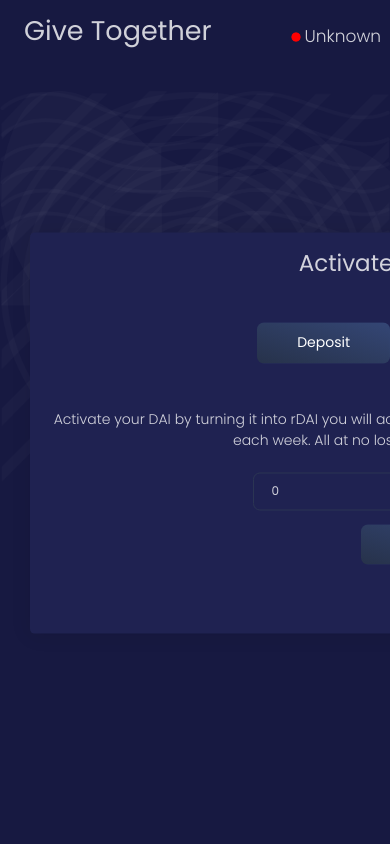
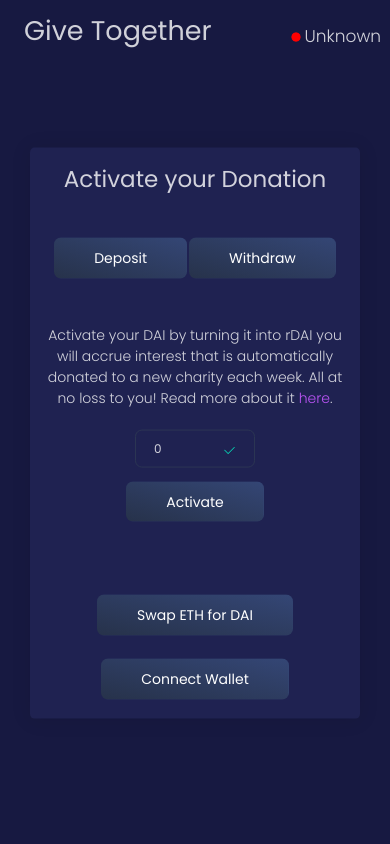
Before and after one commit to Give-Together/give-together, a React (Create React App) app in the folder client/: page /deposit in a window 390 px wide. Shown: the top 844 px of the page. Built offline with nearby package versions, Linux system fonts and the light colour scheme.

Commit message:
Fixed Mobile Scaling

```diff
--- a/client/package.json
+++ b/client/package.json
@@ -20,6 +20,7 @@
         "react-bootstrap-switch": "15.5.3",
         "react-chartjs-2": "2.7.4",
         "react-datetime": "2.16.3",
+        "react-device-detect": "^1.11.14",
         "react-dom": "16.8.3",
         "react-firestore": "^1.0.1",
         "react-html-parser": "^2.0.2",
--- a/client/src/components/Sections/Learn.jsx
+++ b/client/src/components/Sections/Learn.jsx
@@ -12,21 +12,6 @@ class Learn extends React.Component {
     return (
       <React.Fragment>
         <section className="section">
-          <img
-            alt="..."
-            className="path"
-            src={require("../../assets/img/path4.png")}
-          />
-          <img
-            alt="..."
-            className="path2"
-            src={require("../../assets/img/path5.png")}
-          />
-          <img
-            alt="..."
-            className="path3"
-            src={require("../../assets/img/path2.png")}
-          />
           <Container>
             <Row className="justify-content-center">
               <Row className="row-grid justify-content-center">
--- a/client/src/views/About.jsx
+++ b/client/src/views/About.jsx
@@ -172,7 +172,7 @@ const About = props => {
                     onClick={toggle}
                     style={{ marginBottom: "1rem" }}
                   >
-                    How does Give Together make money?
+                   Does Give Together make money?
                   </Button>
                   <Collapse isOpen={isOpen}>
                     <Card>
--- a/client/src/views/Activate.jsx
+++ b/client/src/views/Activate.jsx
@@ -1622,38 +1622,13 @@ class Activate extends React.Component {
         </div>
         <div className="wrapper">
           <div className="page-header">
-            <img
-              alt="..."
-              className="path"
-              src={require("../assets/img/blob.png")}
-            />
-            <img
-              alt="..."
-              className="shapes triangle"
-              src={require("../assets/img/triunghiuri.png")}
-            />
-            <img
-              alt="..."
-              className="shapes wave"
-              src={require("../assets/img/waves.png")}
-            />
-            <img
-              alt="..."
-              className="shapes squares"
-              src={require("../assets/img/patrat.png")}
-            />
-            <img
-              alt="..."
-              className="shapes circle"
-              src={require("../assets/img/cercuri.png")}
-            />
             <div className="content-center" style={{ marginTop: "-5rem" }}>
               <Row className="row-grid justify-content-between align-items-center text-left">
-                <div className="section section-tabs">
+                <div className="section section-tabs" style={{ margin:  "0 auto" }}>
                   <Container>
                     <Col>
                       <div className="wrapper">
-                        <Card className="card-stats" style={{ width: "50rem" }}>
+                        <Card className="card-stats">
                           <div
                             style={{
                               display: "flex",
@@ -1664,12 +1639,13 @@ class Activate extends React.Component {
                               <h3 className="text-center">
                                 {this.state.type} your Donation
                               </h3>
+                              <Row className="row-grid justify-content-between">
                               <Nav
                                 className="nav-tabs-info"
                                 role="tablist"
                                 tabs
                               >
-                                <NavItem style={{ marginRight: "2rem" }}>
+                                <NavItem>
                                   <Button
                                     onClick={e => {
                                       this.toggleTabs(e, "textTabs", 4);
@@ -1681,7 +1657,7 @@ class Activate extends React.Component {
                                     Deposit
                                   </Button>
                                 </NavItem>
-                                <NavItem style={{ marginRight: "2rem" }}>
+                                <NavItem>
                                   <Button
                                     onClick={e => {
                                       this.toggleTabs(e, "textTabs", 5);
@@ -1694,6 +1670,7 @@ class Activate extends React.Component {
                                   </Button>
                                 </NavItem>
                               </Nav>
+                              </Row>
                             </CardHeader>
                           </div>
                           <CardBody>
@@ -1739,7 +1716,7 @@ class Activate extends React.Component {
                                     });
                                     if (
                                       Number(daiBalance) >=
-                                        Number(this.state.activateAmount)
+                                      Number(this.state.activateAmount)
                                     ) {
                                       this.setState({
                                         depositColor: "has-success"
@@ -1790,7 +1767,7 @@ class Activate extends React.Component {
                                     });
                                     if (
                                       Number(rdaiBalance) >=
-                                        Number(this.state.withdrawAmount)
+                                      Number(this.state.withdrawAmount)
                                     ) {
                                       this.setState({
                                         depositColor: "has-success"
@@ -1818,12 +1795,12 @@ class Activate extends React.Component {
                                   Math.round(this.state.daiBalance * 10) / 10
                                 ).toFixed(2)}
                               </h5>
-                              <h5>
+                              {/* <h5>
                                 rDAI Contribution:{" "}
                                 {Math.max(
                                   Math.round(this.state.rdaiBalance * 10) / 10
                                 ).toFixed(2)}
-                              </h5>
+                              </h5> */}
                               <Row
                                 style={{
                                   display: "flex",
@@ -1838,7 +1815,6 @@ class Activate extends React.Component {
                                         "_blank"
                                       )
                                     }
-                                    style={{ marginRight: "2em" }}
                                   >
                                     Swap ETH for DAI
                                   </Button>
@@ -1851,7 +1827,30 @@ class Activate extends React.Component {
                               </Row>
                             </div>
                           ) : (
-                            ""
+                            <Row
+                              style={{
+                                display: "flex",
+                                justifyContent: "center"
+                              }}
+                            >
+                              <h5>
+                                <Button
+                                  onClick={() =>
+                                    window.open(
+                                      "https://uniswap.exchange/swap",
+                                      "_blank"
+                                    )
+                                  }
+                                >
+                                  Swap ETH for DAI
+                                </Button>
+                              </h5>
+                              <h5>
+                                <Button onClick={() => this.connectWeb3()}>
+                                  Connect Wallet
+                                </Button>
+                              </h5>
+                            </Row>
                           )}
                         </Card>
                       </div>
--- a/client/src/views/LandingPage.jsx
+++ b/client/src/views/LandingPage.jsx
@@ -43,6 +43,7 @@ import "react-toastify/dist/ReactToastify.css";
 import { convertUnix } from "../utils/ConvertUnix";
 import { getQRCode } from "../utils/getQR";
 import { PopoverQR } from "../components/Elements/Popover";
+import { isMobile } from "react-device-detect";
 
 import firestore from "../firestore.js";
 import firebase from "firebase/app";
@@ -1247,31 +1248,6 @@ class LandingPage extends React.Component {
         </div>
         <div className="wrapper">
           <div className="page-header">
-            <img
-              alt="..."
-              className="path"
-              src={require("../assets/img/blob.png")}
-            />
-            <img
-              alt="..."
-              className="shapes triangle"
-              src={require("../assets/img/triunghiuri.png")}
-            />
-            <img
-              alt="..."
-              className="shapes wave"
-              src={require("../assets/img/waves.png")}
-            />
-            <img
-              alt="..."
-              className="shapes squares"
-              src={require("../assets/img/patrat.png")}
-            />
-            <img
-              alt="..."
-              className="shapes circle"
-              src={require("../assets/img/cercuri.png")}
-            />
             <div className="content-center">
               <Row className="row-grid justify-content-between align-items-center text-center">
                 <Col>
@@ -1285,11 +1261,14 @@ class LandingPage extends React.Component {
                         <h3>
                           This weeks charity{" "}
                           <u>
-                            <a href={this.state.charity[2]} target="_blank">
+                            <a
+                              href={this.state.charity[2]}
+                              target="_blank"
+                            >
                               {this.state.charity[1]}
                             </a>
                           </u>{" "}
-                          Donate Directly{" "}
+                          <br />Donate Directly{" "}
                           <a
                             href={
                               "https://www.etherscan.io/" +
@@ -1297,9 +1276,9 @@ class LandingPage extends React.Component {
                             }
                             target="_blank"
                           >
-                            {this.state.currentCharityAddr}
+                            {this.state.currentCharityAddr.slice(0, 5) +  "..."}
                           </a>
-                          {getQRCode(this.state.currentCharityAddr)}
+                          <div className="pt-2">{getQRCode(this.state.currentCharityAddr)}</div>
                         </h3>
                         <h4 className="text-white">
                           This weeks interest <br />
@@ -1376,11 +1355,6 @@ class LandingPage extends React.Component {
             </div>
           </div>
           <section id="how">
-            <img
-              alt="..."
-              className="path"
-              src={require("../assets/img/path4.png")}
-            />
             <Container className="mt-5">
               <Row className="row-grid justify-content-between">
                 {this.state.web3 ? (
@@ -1496,6 +1470,7 @@ class LandingPage extends React.Component {
           <Learn />
           <section>
             <Container>
+              {!isMobile ? (
                 <Col md="12">
                   <h2 className="text-center" id="charities">
                     Charities
@@ -1520,7 +1495,8 @@ class LandingPage extends React.Component {
                               <h4
                                 style={{
                                   marginLeft: "0.5rem",
-                                wordWrap: "break-word"
+                                  wordWrap: "break-word",
+                                  fontSize: "1.25vw"
                                 }}
                               >
                                 {charity.address}
@@ -1566,6 +1542,15 @@ class LandingPage extends React.Component {
                     </h5>
                   </ListGroup>
                 </Col>
+              ) : (
+                <h5 className="text-center mt-4">
+                  More detailed information about supported charities can be
+                  found{" "}
+                  <a href="https://github.com/Lucas-Kohorst/GiveTogether/blob/master/Charities.md">
+                    here
+                  </a>
+                </h5>
+              )}
             </Container>
           </section>
           <Footer />
```
Also changed, not shown: 43 other files (tests, documents, lock files or other folders). Lines whose indentation alone changed are shown as unchanged.
